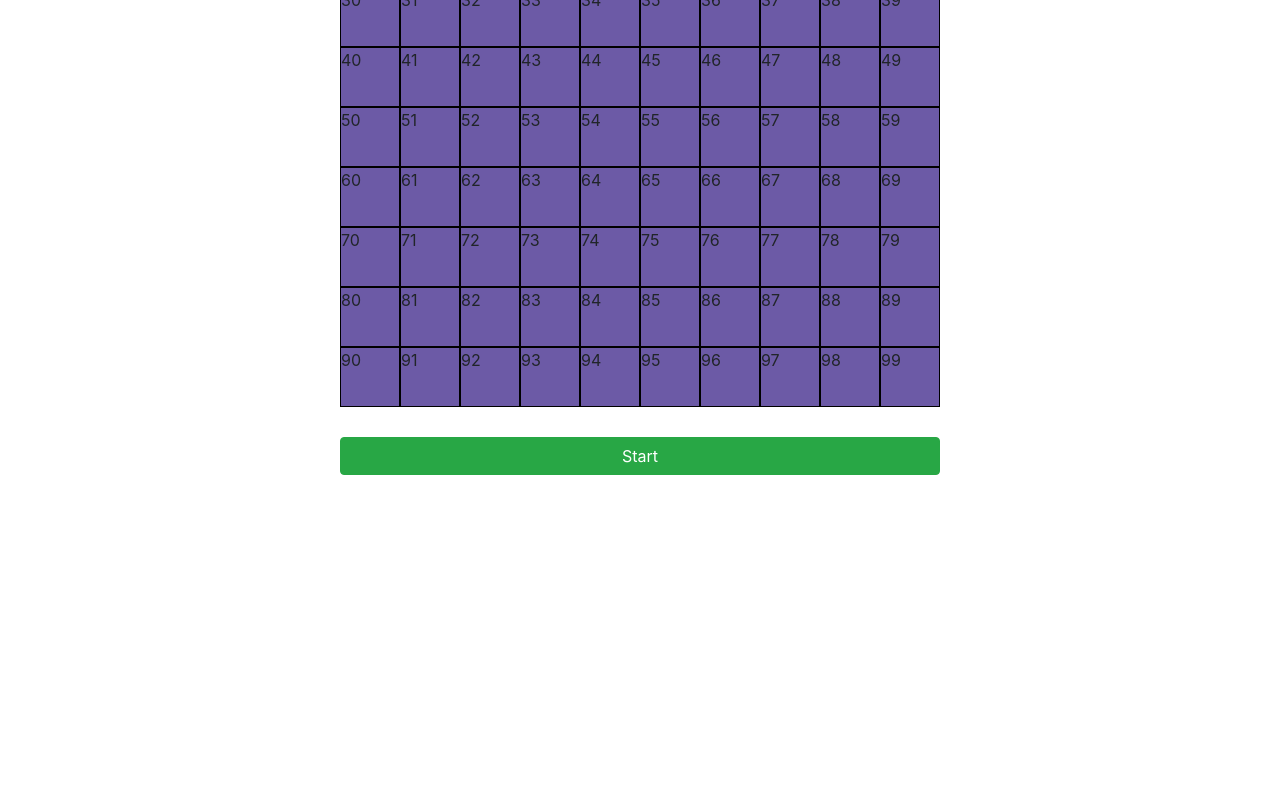
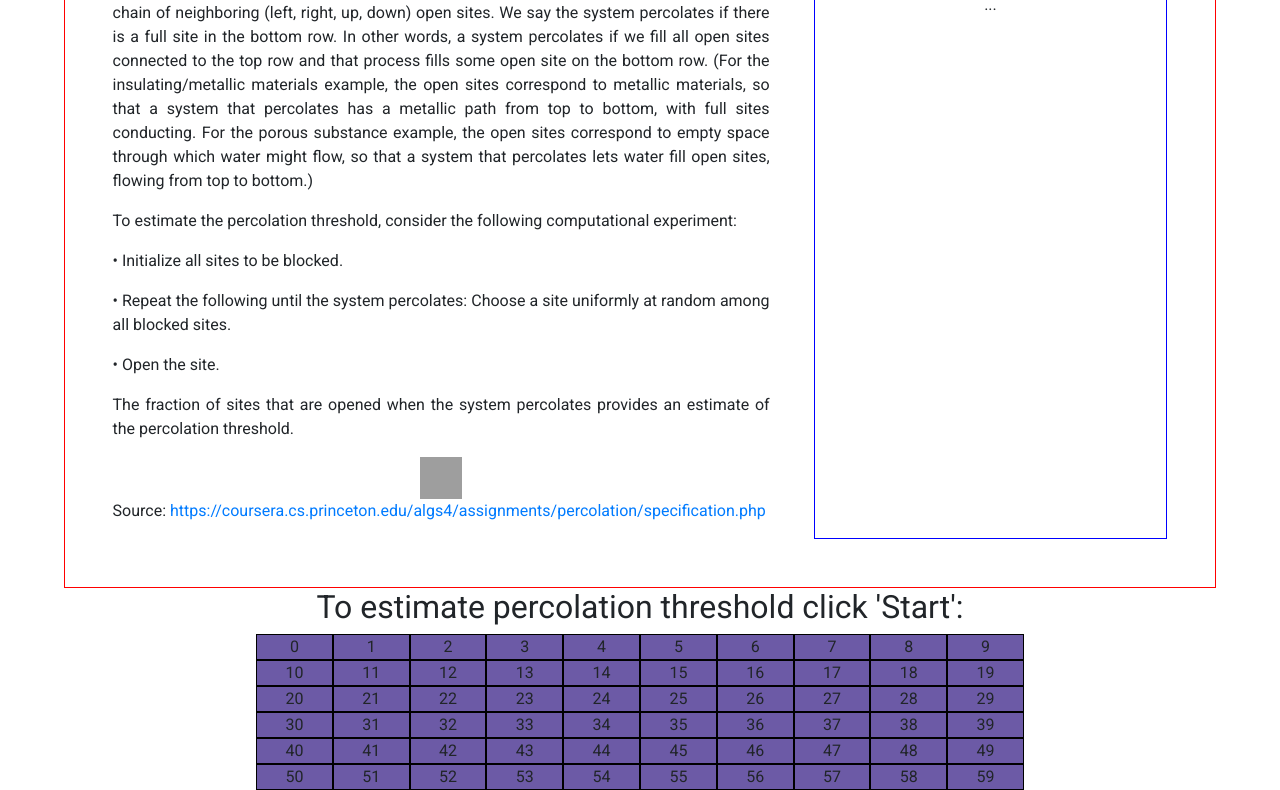
Before and after one commit to sylwiasuwalska/percolation, a React app: page / in a window 1280 px wide. Shown: the part 273-1063 px from the top of the page. Before the commit the page ends 800 px from the top, so only its background shows below. Built offline with nearby package versions, Linux system fonts and the light colour scheme; grey boxes are pictures that could not be loaded.

Commit message:
adding description of percolation problem

```diff
--- a/public/index.html
+++ b/public/index.html
@@ -5,7 +5,7 @@
 		<meta name="viewport" content="width=device-width, initial-scale=1" />
 		<title>Percolation</title>
 		<link
-			href="https://fonts.googleapis.com/css?family=Sacramento&display=swap"
+			href="https://fonts.googleapis.com/css?family=Roboto&display=swap"
 			rel="stylesheet"
 		/>
 		<link
--- a/src/components/Grid.js
+++ b/src/components/Grid.js
@@ -1,12 +1,14 @@
 import React from "react";
-import Rectangle from "./Rectangle.js";
+import Results from "./Results.js";
+import { getRandomFromRange, shuffleArray } from "./helpers.js";
+
 class Grid extends React.Component {
 	constructor() {
 		super();
 		this.state = {
 			values: {},
-			message: "Click start to begin",
-			result: "",
+			message: "To estimate percolation threshold click 'Start':",
+			result: "...",
 			percolated: false
 		};
 		this.parent = {
@@ -19,7 +21,6 @@ class Grid extends React.Component {
 			"-2.-2": 1 // Virtual bottom
 		};
 		this.finished = false;
-		this.resultRef = React.createRef();
 	}
 
 	initializeArrays = () => {
@@ -37,19 +38,6 @@ class Grid extends React.Component {
 		});
 	};
 
-	getRandomFromRange = (min, max) => {
-		return Math.round(Math.random() * (max - min) + min);
-	};
-
-	shuffleArray = array => {
-		for (var i = array.length - 1; i > 0; i--) {
-			var j = Math.floor(Math.random() * (i + 1));
-			var temp = array[i];
-			array[i] = array[j];
-			array[j] = temp;
-		}
-		return array;
-	};
 	findRoot = (row, column) => {
 		let rootElement = `${row}.${column}`;
 		while (rootElement != this.parent[rootElement])
@@ -102,7 +90,7 @@ class Grid extends React.Component {
 		}
 	};
 	changeValueOfRandomCell = () => {
-		var rowsKeys = this.shuffleArray(Object.keys(this.state.values));
+		var rowsKeys = shuffleArray(Object.keys(this.state.values));
 		for (let i = 0; i < rowsKeys.length; i++) {
 			var rowKey = rowsKeys[i];
 			let cellsOfRow = this.state.values[rowKey];
@@ -117,7 +105,7 @@ class Grid extends React.Component {
 
 			var randomClosedCell =
 				keysOfClosedCells[
-					this.getRandomFromRange(0, keysOfClosedCells.length - 1)
+					getRandomFromRange(0, keysOfClosedCells.length - 1)
 				];
 
 			rowKey = parseInt(rowKey);
@@ -140,7 +128,7 @@ class Grid extends React.Component {
 
 	checkIfDone = () => {
 		if (this.percolates() || this.finished) {
-			this.setState({ message: "Percolates!" });
+			this.setState({ message: "It percolates!" });
 			this.calculateResults();
 			this.setState({ percolated: true });
 		} else {
@@ -165,7 +153,6 @@ class Grid extends React.Component {
 		}
 		let percent = (100 - parseFloat(totalClosed)) / 100;
 		this.setState({ result: `${percent}` });
-		this.resultRef.current.scrollIntoView({ behavior: "smooth" });
 	};
 	checkIfMemberOfPercolation = (row, column) => {
 		if (this.state.percolated == false) return false;
@@ -189,12 +176,12 @@ class Grid extends React.Component {
 				key={counter}
 				isopen={val}
 			>
-				{counter}
+				<p>{counter}</p>
 			</div>
 		);
 	};
 	start = () => {
-		this.setState({ message: "In progress" });
+		this.setState({ message: "In progress..." });
 		this.checkIfDone();
 	};
 	componentDidMount() {
@@ -204,8 +191,12 @@ class Grid extends React.Component {
 	render() {
 		var x = -1;
 		return (
-			<div className="container">
-				<div>{this.state.message}</div>
+			<div>
+				<div className="container-results">
+					<Results result={this.state.result} />
+				</div>
+				<div className="container-grid">
+					<h2>{this.state.message}</h2>
 					{Object.keys(this.state.values).map(rowKey => {
 						return Object.keys(this.state.values[rowKey]).map(
 							columnKey => {
@@ -219,14 +210,13 @@ class Grid extends React.Component {
 							}
 						);
 					})}
-
 					<button
 						className="button btn btn-success btn-block"
 						onClick={this.start}
 					>
 						Start
 					</button>
-				<div ref={this.resultRef}>{this.state.result}</div>
+				</div>
 			</div>
 		);
 	}
--- a/src/components/Header.js
+++ b/src/components/Header.js
@@ -2,7 +2,15 @@ import React from "react";
 
 class Header extends React.Component {
 	render() {
-		return <h1>Percolation</h1>;
+		return (
+			<div className="header">
+				<h1>Percolation Problem</h1>
+				<p>
+					Assignment made as part of Alghorithms Course from Princeton
+					University at Coursera. It visualizes percolation problem.
+				</p>
+			</div>
+		);
 	}
 }
 
--- a/src/components/Rectangle.js
+++ /dev/null
@@ -1,7 +0,0 @@
-class Rectangle {
-	constructor(height, width) {
-		this.height = height;
-		this.width = width;
-	}
-}
-export default Rectangle;
--- /dev/null
+++ b/src/components/Results.js
@@ -0,0 +1,64 @@
+import React from "react";
+
+class Results extends React.Component {
+	render() {
+		return (
+			<React.Fragment>
+				<div className="desc">
+					<h2>Monte Carlo simulation.</h2>
+					<p>
+						We model a percolation system using an n-by-n grid of
+						sites. Each site is either open or blocked. A full site
+						is an open site that can be connected to an open site in
+						the top row via a chain of neighboring (left, right, up,
+						down) open sites. We say the system percolates if there
+						is a full site in the bottom row. In other words, a
+						system percolates if we fill all open sites connected to
+						the top row and that process fills some open site on the
+						bottom row. (For the insulating/metallic materials
+						example, the open sites correspond to metallic
+						materials, so that a system that percolates has a
+						metallic path from top to bottom, with full sites
+						conducting. For the porous substance example, the open
+						sites correspond to empty space through which water
+						might flow, so that a system that percolates lets water
+						fill open sites, flowing from top to bottom.)
+					</p>
+					<p>
+						To estimate the percolation threshold, consider the
+						following computational experiment:
+					</p>
+					<p>&bull; Initialize all sites to be blocked.</p>
+					<p>
+						&bull; Repeat the following until the system percolates:
+						Choose a site uniformly at random among all blocked
+						sites.
+					</p>
+					<p>&bull; Open the site. </p>
+					<p>
+						The fraction of sites that are opened when the system
+						percolates provides an estimate of the percolation
+						threshold.
+					</p>
+					<img
+						src="./img/percolates-yes"
+						alt="System percolates"
+						height="42"
+						width="42"
+					/>
+					<p>
+						Source:{" "}
+						<a href="https://coursera.cs.princeton.edu/algs4/assignments/percolation/specification.php">
+							https://coursera.cs.princeton.edu/algs4/assignments/percolation/specification.php
+						</a>
+					</p>
+				</div>
+				<div className="threshold">
+					<h2>Percolation threshold will be shown here:</h2>
+					<p>{this.props.result}</p>
+				</div>
+			</React.Fragment>
+		);
+	}
+}
+export default Results;
--- /dev/null
+++ b/src/components/helpers.js
@@ -0,0 +1,13 @@
+export const getRandomFromRange = (min, max) => {
+	return Math.round(Math.random() * (max - min) + min);
+};
+
+export const shuffleArray = array => {
+	for (var i = array.length - 1; i > 0; i--) {
+		var j = Math.floor(Math.random() * (i + 1));
+		var temp = array[i];
+		array[i] = array[j];
+		array[j] = temp;
+	}
+	return array;
+};
--- a/src/css/style.css
+++ b/src/css/style.css
@@ -1,13 +1,17 @@
 body {
-	margin: 0 auto;
+	margin: 1% auto;
+	font-family: "Roboto", sans-serif;
+	text-align: center;
 }
 
-.container {
+.header {
+	margin-bottom: 3%;
+}
+
+.container-grid {
 	margin: 0 auto;
 	padding: 0;
-	width: 600px;
-	height: 600px;
-	text-align: center;
+	width: 60%;
 }
 
 .square {
@@ -16,9 +20,37 @@ body {
 	padding-bottom: 0;
 	margin: 0;
 	width: 10%;
-	height: 10%;
+	min-height: 20%;
+	text-align: center;
+}
+.square p {
+	margin: auto;
 }
 
 .button {
-	margin-top: 5%;
+	margin-top: 2%;
 }
+
+.container-results {
+	border: 1px solid red;
+	margin: 0 auto;
+	padding: 2%;
+	width: 90%;
+	display: flex;
+	justify-content: flex-start;
+}
+
+.desc {
+	margin: 2%;
+	width: 65%;
+}
+
+.desc p {
+	text-align: justify;
+}
+
+.threshold {
+	margin: 2%;
+	border: 1px solid blue;
+	width: 35%;
+}
```
Also changed, not shown: src/img/percolates-no.jpg (added), src/img/percolates-yes.jpg (added), 1 other file. Lines whose indentation alone changed are shown as unchanged.
